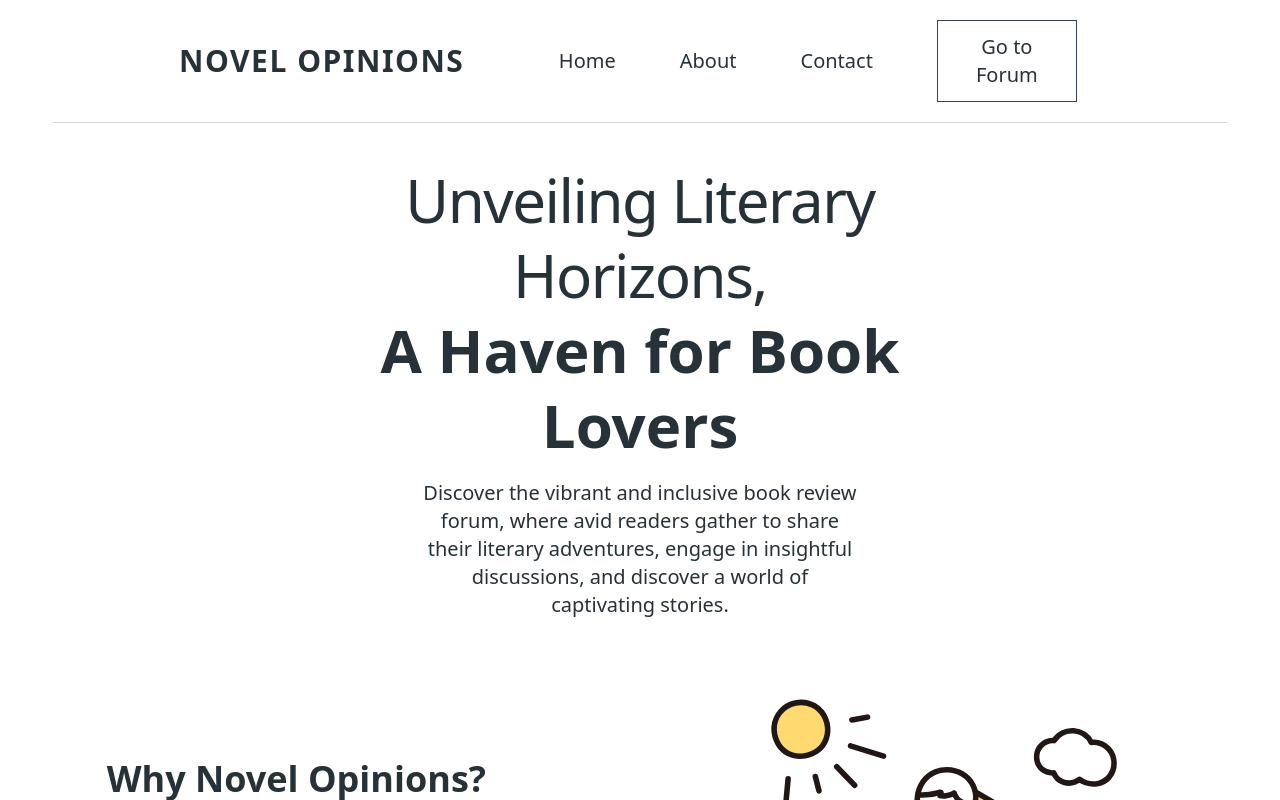
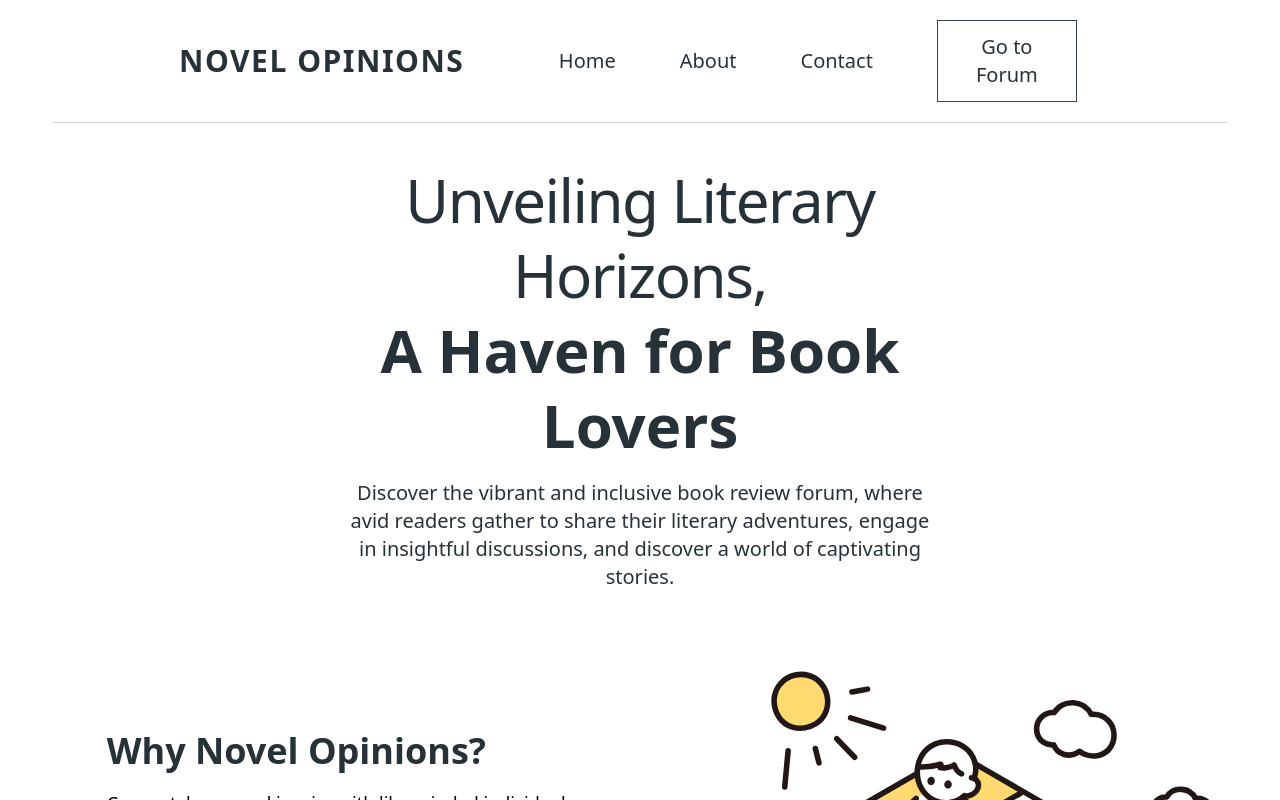
Before and after one commit to PatrickLisiecki/book-review-forum, a React (Vite) app: page / in a window 1280 px wide. Shown: the top 800 px of the page. Built offline with nearby package versions, Linux system fonts and the light colour scheme.

Commit message:
Added min-width

```diff
--- a/src/pages/ForumsPage/TopBar.jsx
+++ b/src/pages/ForumsPage/TopBar.jsx
@@ -5,7 +5,7 @@ export default function TopBar({ data }) {
     return (
         <div className="w-full mx-auto my-10 flex flex-row justify-center items-center rounded-2xl p-5 bg-zinc-200">
             <Link to="/forums/new">
-                <button className="inline-flex items-center p-3.5 border border-gray-700 hover:border-sky-500 hover:text-sky-500 focus:outline-none">
+                <button className="flex justify-center items-center p-3.5 border border-gray-700 hover:border-sky-500 hover:text-sky-500 focus:outline-none">
                     Create a Forum
                 </button>
             </Link>
--- a/src/pages/Homepage/HomepageEntry.jsx
+++ b/src/pages/Homepage/HomepageEntry.jsx
@@ -5,7 +5,7 @@ export default function HomepageIntro() {
     return (
         <div className="w-full pt-10 pb-16">
             <div className="w-10/12 mx-auto flex justify-center items-center">
-                <div className="w-6/12 flex flex-col justify-center items-center text-center text-midnight">
+                <div className="w-6/12 min-w-[700px] flex flex-col justify-center items-center text-center text-midnight">
                     <span className="font-light text-6xl leading-tight tracking-tight">
                         Unveiling Literary Horizons,
                     </span>
```
